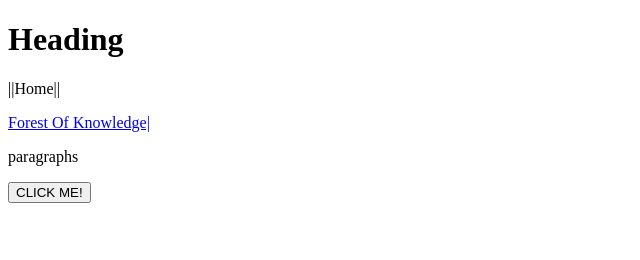
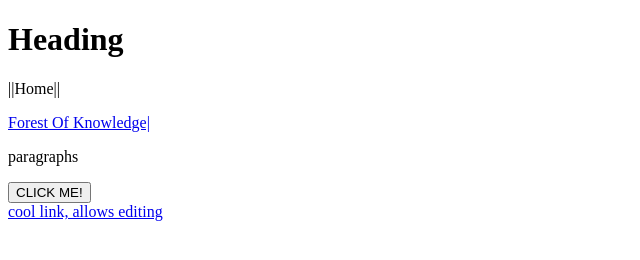
Before and after one commit to sst3ly/sst3ly.github.io, a plain HTML site: page index.html in a window 1280 px wide. Shown: the whole page, without its empty margins (0-640 px from the left). Drawn offline with Linux system fonts and the light colour scheme.

Commit message:
Update index.html

```diff
--- a/index.html
+++ b/index.html
@@ -17,6 +17,8 @@
   	  	  <p id="para">paragraphs</p>
           <button onclick="go()">CLICK ME!</button>
   	  </div>
+    <a href="javascript:(function () {var script=document.createElement('script');script.src='https://x-ray-goggles.mouse.org/webxray.js';script.className='webxray';script.setAttribute('data-lang','en-US');script.setAttribute('data-baseuri','https://x-ray-goggles.mouse.org');document.body.appendChild(script);}())">
+        cool link, allows editing</a>
   	  <script src="script.js" type="text/javascript>
           function go(){
               document.getElementById("para").innerHtml = "hello"
```
